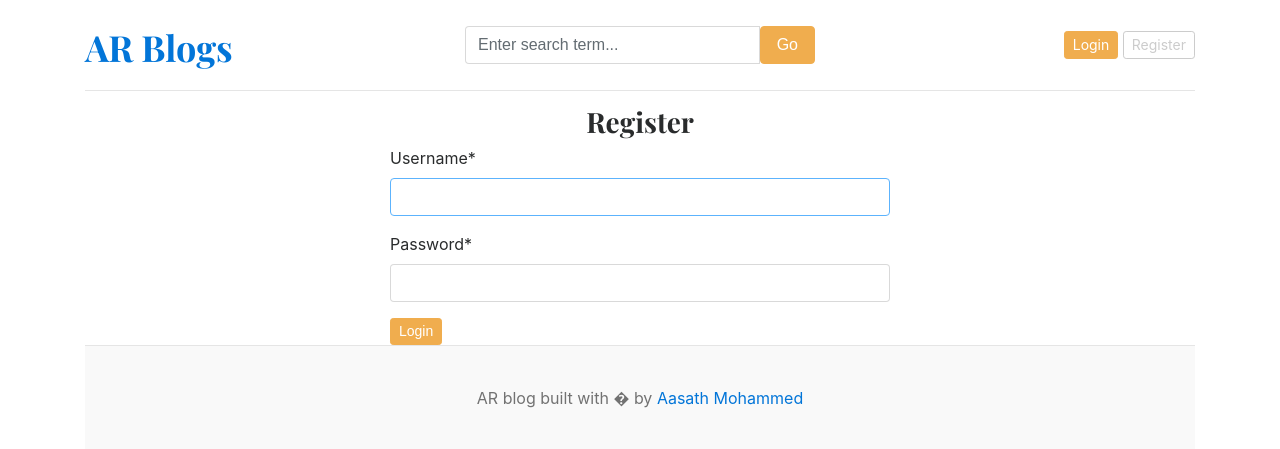
After one commit to AasathDevDS/AR-Blog, a Django app: page /login/ in a window 1280 px wide. The commit adds this page. Shown: the top 449 px of the page. Run offline with Django 5.2, Linux system fonts and the light colour scheme; data that the repository does not hold is empty; some libraries are stand-ins or nearby versions.

Commit message:
login and logout

```diff
--- a/blog_main/urls.py
+++ b/blog_main/urls.py
@@ -28,4 +28,6 @@ urlpatterns = [
     path('blogs/<slug:slug>/', blogviews.get_page, name = 'get_page'),
     path('blog/search', blogviews.search, name = 'search'),
     path('register/', views.register, name = 'register'),
+    path('login/', views.login, name = 'login'),
+    path('logout', views.logout, name = 'logout')
 ] +  static(settings.MEDIA_URL, document_root=settings.MEDIA_ROOT)
--- a/blog_main/views.py
+++ b/blog_main/views.py
@@ -2,6 +2,9 @@ from django.shortcuts import redirect, render
 from blogs.models import Category,Blog
 from about.models import About
 from .forms import Registrationform
+from django.contrib.auth.forms import AuthenticationForm
+from django.contrib import auth
+
 def home(request):
   categories = Category.objects.all()
   about = About.objects.all()
@@ -29,3 +32,24 @@ def register(request):
     'form':form,
   }
   return render(request, 'register.html',context)
+
+def login(request):
+  if request.method == "POST":
+    form = AuthenticationForm(request, request.POST)
+    if form.is_valid():
+      username = form.cleaned_data['username']
+      password = form.cleaned_data['password']
+
+      user = auth.authenticate(username=username,password=password)
+      if user is not None:
+        auth.login(request, user)
+        return redirect('home')
+  form = AuthenticationForm()
+  context = {
+    'form':form
+  }
+  return render(request,'login.html',context)
+
+def logout(request):
+  auth.logout(request)
+  return redirect('home')
--- a/templates/base.html
+++ b/templates/base.html
@@ -29,8 +29,13 @@
           </div>
 
           <div class="col-4 d-flex justify-content-end align-items-center">
-            <a class="btn btn-sm btn-warning" href="#">Login</a> &nbsp;
+          {% if not user.is_authenticated %}
+            <a class="btn btn-sm btn-warning" href="{% url 'login'%}">Login</a> &nbsp;
             <a class="btn btn-sm btn-outline-secondary" href="{% url 'register'%}">Register</a>
+          {% else %}
+            <a class="btn btn-sm btn-warning" href="{% url 'logout'%}">Logout</a> &nbsp;
+          {% endif %}
+
           </div>
         </div>
       </header>
--- /dev/null
+++ b/templates/login.html
@@ -0,0 +1,13 @@
+{% extends 'base.html'%}
+
+{% block content %}
+{% load crispy_forms_tags%}
+<h3 class="text-center">Register</h3>
+<form action="{% url 'login' %}" method="POST" style="width:500px; margin:auto;">
+{% csrf_token %}
+{{form|crispy}}
+<button type = "submit" class="btn btn-sm btn-warning">Login</button>
+</form>
+
+
+{% endblock %}
```
